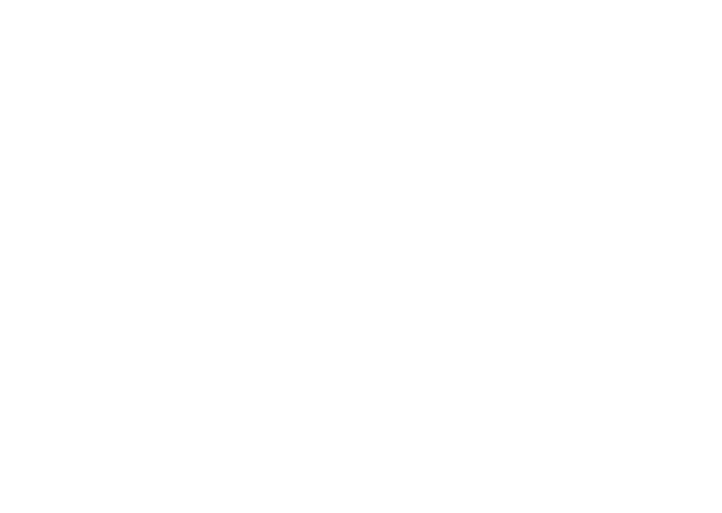
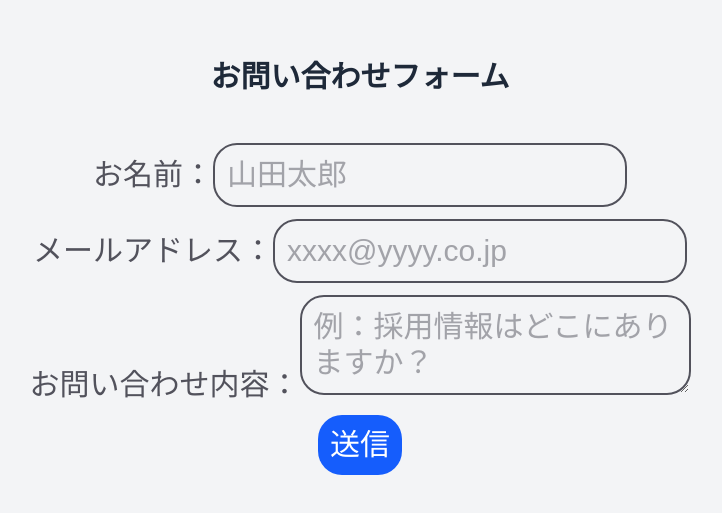
Before and after one commit to STHEXA/corporate-site-0713, a Next.js app: page / in a window 1280 px wide. Shown: the part 2533-3046 px from the top of the page, without its empty margins (280-1002 px from the left). Before the commit the page ends 2400 px from the top, so only its background shows below. Built offline with nearby package versions, Linux system fonts and the light colour scheme.

Commit message:
お問い合わせ箇所作成

```diff
--- a/src/app/page.tsx
+++ b/src/app/page.tsx
@@ -1,4 +1,5 @@
 import About from "@/components/About";
+import ContactForm from "@/components/ContactForm";
 import Header from "@/components/Header";
 import Hero from "@/components/Hero";
 import Services from "@/components/Services";
@@ -10,6 +11,7 @@
       <Hero />
       <About />
       <Services />
+      <ContactForm />
     </main>
   );
 }
--- a/src/components/ContactForm.tsx
+++ b/src/components/ContactForm.tsx
@@ -0,0 +1,85 @@
+"use client";
+
+import { useForm } from "react-hook-form";
+import { contactSchema } from "@/schemas/contactSchema";
+import { zodResolver } from "@hookform/resolvers/zod";
+import type { ContactFormData } from "@/schemas/contactSchema";
+
+export default function ContactForm() {
+  const {
+    register,
+    reset,
+    handleSubmit,
+    formState: { errors, isSubmitting },
+  } = useForm<ContactFormData>({
+    resolver: zodResolver(contactSchema),
+  });
+
+  const onSubmit = async (data: ContactFormData) => {
+    try {
+      console.log(data);
+      reset();
+    } catch (e) {
+      console.error(e);
+    }
+  };
+
+  return (
+    <div
+      id="contact"
+      className="min-h-screen flex flex-col gap-y-6 items-center scroll-mt-[108px] justify-center"
+    >
+      <h2 className="text-3xl font-bold text-gray-800 mb-6">
+        お問い合わせフォーム
+      </h2>
+      <div>
+        <form
+          onSubmit={handleSubmit(onSubmit)}
+          className="flex flex-col items-center justify-center gap-y-3"
+        >
+          <label htmlFor="name" className="text-zinc-600 text-3xl">
+            お名前：
+            <input
+              id="name"
+              type="text"
+              placeholder="山田太郎"
+              {...register("name")}
+              className="border-2 rounded-3xl p-3"
+            />
+            {errors && <p className="text-red-600">{errors.name?.message}</p>}
+          </label>
+          <label htmlFor="email" className="text-zinc-600 text-3xl">
+            メールアドレス：
+            <input
+              id="email"
+              type="email"
+              placeholder="xxxx@yyyy.co.jp"
+              {...register("email")}
+              className="border-2 rounded-3xl p-3"
+            />
+            {errors && <p className="text-red-600">{errors.email?.message}</p>}
+          </label>
+          <label htmlFor="message" className="text-zinc-600 text-3xl">
+            お問い合わせ内容：
+            <textarea
+              id="message"
+              placeholder="例：採用情報はどこにありますか？"
+              {...register("message")}
+              className="border-2 rounded-3xl p-3"
+            />
+            {errors && (
+              <p className="text-red-600">{errors.message?.message}</p>
+            )}
+          </label>
+          <button
+            type="submit"
+            disabled={isSubmitting}
+            className="text-white text-3xl bg-blue-600 rounded-3xl p-3 hover:opacity-70"
+          >
+            {isSubmitting ? "送信中" : "送信"}
+          </button>
+        </form>
+      </div>
+    </div>
+  );
+}
```
